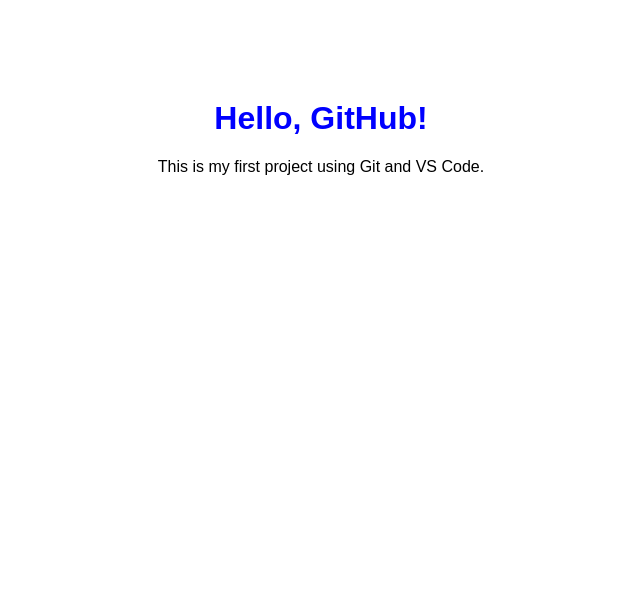
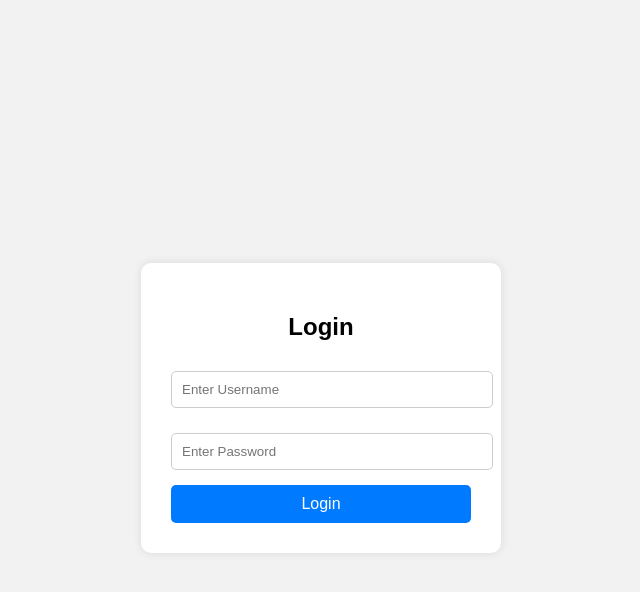
Before and after one commit to Aifuwa12345/loginpage, a plain HTML site: page index.html in a window 1280 px wide. Shown: the whole page, without its empty margins (319-959 px from the left). Drawn offline with Linux system fonts and the light colour scheme.

Commit message:
This is it

```diff
--- a/index.html
+++ b/index.html
@@ -1,17 +1,20 @@
-<!DOCTYPE html>
+<!Doctype html>
 <html lang="en">
-<head>
-    <meta charset="UTF-8">
-    <meta name="viewport" content="width=device-width, initial-scale=1.0">
-    <title>My First Git Project</title>
+  <head>
+    <meta charset="UTF-8" />
+    <meta name="viewport" content="width=device-width, initial-scale=1.0" />
+    <title>Simple Login Page</title>
     <link rel="stylesheet" href="style.css">
-</head>
+  </head>
+  <body>
+    <div class="login-box">
+      <h2>Login</h2>
 
-<body>
+      <input type="text" id="username" placeholder="Enter Username" />
+   <input type="password" id="password" placeholder="Enter Password" />
 
-    <h1>Hello, GitHub!</h1>
-    <p>This is my first project using Git and VS Code.</p>
-
+      <button onclick="login()">Login</button>
+    </div>
     <script src="script.js"></script>
-</body>
+  </body>
 </html>
--- a/script.js
+++ b/script.js
@@ -1 +1,11 @@
-console.log("My first GitHub project is working!");
+
+
+        function login() {
+            let username = document.getElementById("username").value;
+
+            if (username === "") {
+                alert("No username entered");
+            } else {
+                alert("Welcome " + username + "!");
+            }
+        }
--- a/style.css
+++ b/style.css
@@ -1,9 +1,45 @@
-body {
-    font-family: Arial, sans-serif;
-    text-align: center;
-    margin-top: 100px;
-}
+        body {
+            font-family: Arial, sans-serif;
+            background: #f2f2f2;
+            display: flex;
+            justify-content: center;
+            align-items: center;
+            height: 100vh;
+        }
 
-h1 {
-    color: blue;
-}
+        .login-box {
+            background: white;
+            padding: 30px;
+            border-radius: 10px;
+            width: 300px;
+            box-shadow: 0 0 10px rgba(0,0,0,0.1);
+        }
+
+        h2 {
+            text-align: center;
+            margin-bottom: 20px;
+        }
+
+        input {
+            width: 100%;
+            padding: 10px;
+            margin-top: 10px;
+            margin-bottom: 15px;
+            border: 1px solid #ccc;
+            border-radius: 5px;
+        }
+
+        button {
+            width: 100%;
+            padding: 10px;
+            background: #007bff;
+            color: white;
+            border: none;
+            border-radius: 5px;
+            cursor: pointer;
+            font-size: 16px;
+        }
+
+        button:hover {
+            background: #0056b3;
+        }
```
Also changed, not shown: hello.txt (deleted), 1 other file.
